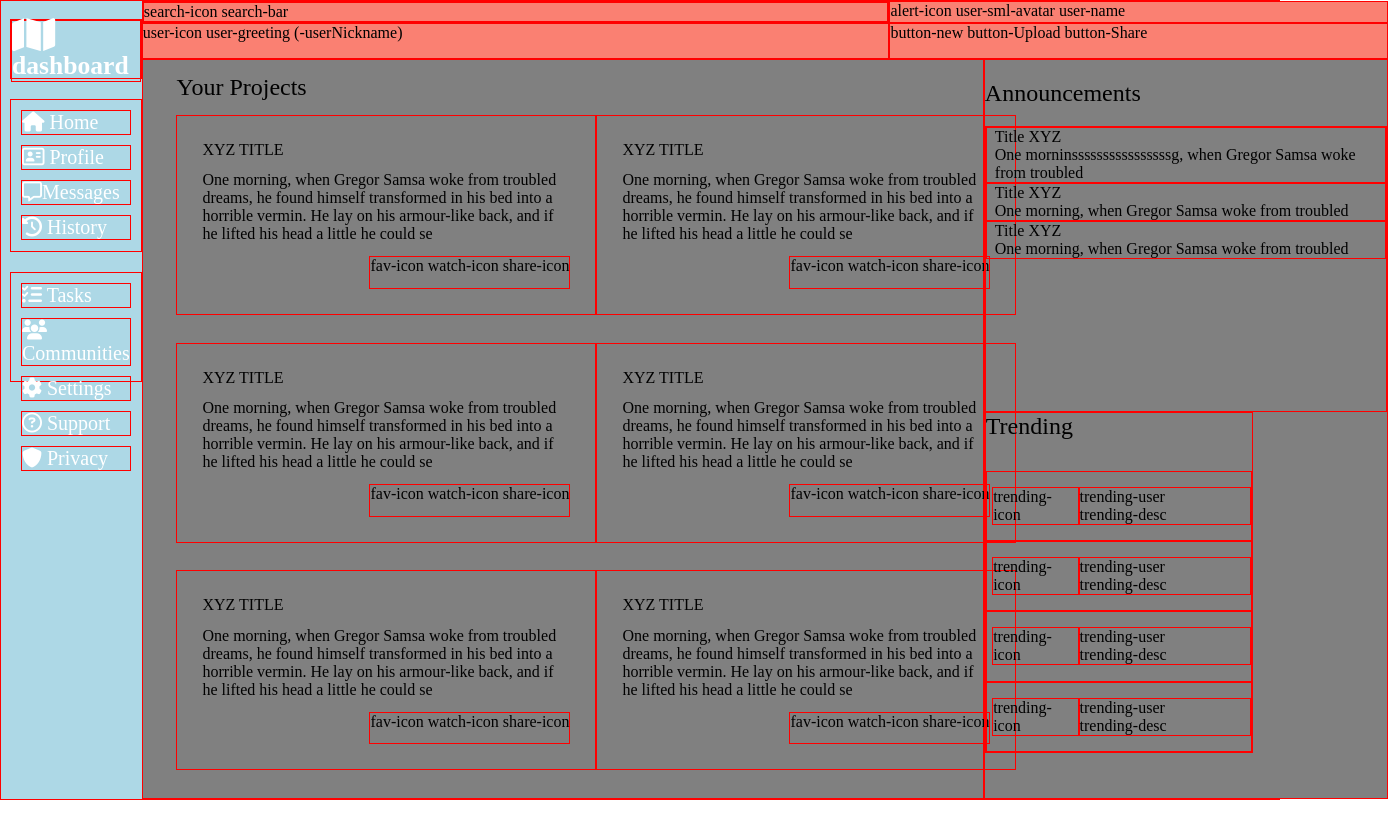
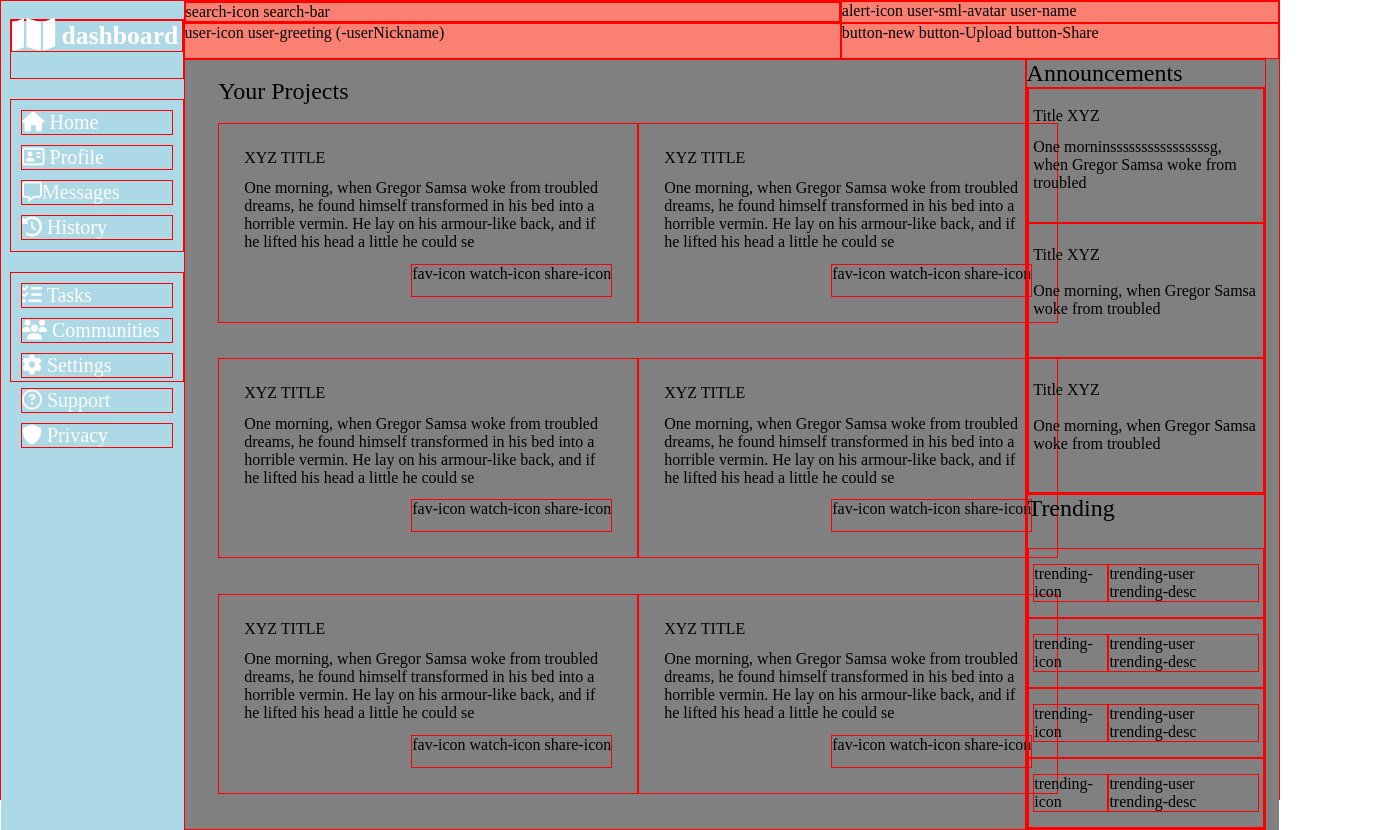
Before and after one commit to BlueInside/admin-dashboard, a plain HTML site: page index.html in a window 1280 px wide. Shown: the whole page, 1388 px wide, since content can reach past the window. Before the commit the page ends 800 px from the top, so only its background shows below. Drawn offline with Linux system fonts and the light colour scheme.

Commit message:
lined up trending

```diff
--- a/style.css
+++ b/style.css
@@ -99,10 +99,7 @@ main {
   justify-self: start;
 }
 .side-content {
-  display: grid;
-  grid-template-columns: 1fr;
-  grid-template-rows: 9%;
-  justify-items: start;
+  width: 95%;
 }
 .announcement-title {
   justify-self: start;
@@ -117,13 +114,13 @@ main {
 }
 .announcement {
   display: grid;
-  width: 400px;
-  padding-left: 2%;
+  height: 135px;
+  padding: 2%;
 }
 .trendings {
   display: grid;
   grid-template-columns: 1fr 3fr;
-  margin-bottom: 45px;
+  grid-template-rows: 53px repeat(4, 70px);g
 }
 .trending-title {
   grid-column: 1/3;
@@ -132,6 +129,6 @@ main {
   grid-column: 1/3;
   display: grid;
   grid-template-columns: 1fr 2fr;
-  padding-left: 2%;
+  padding: 2%;
   align-content: center;
 }
```
